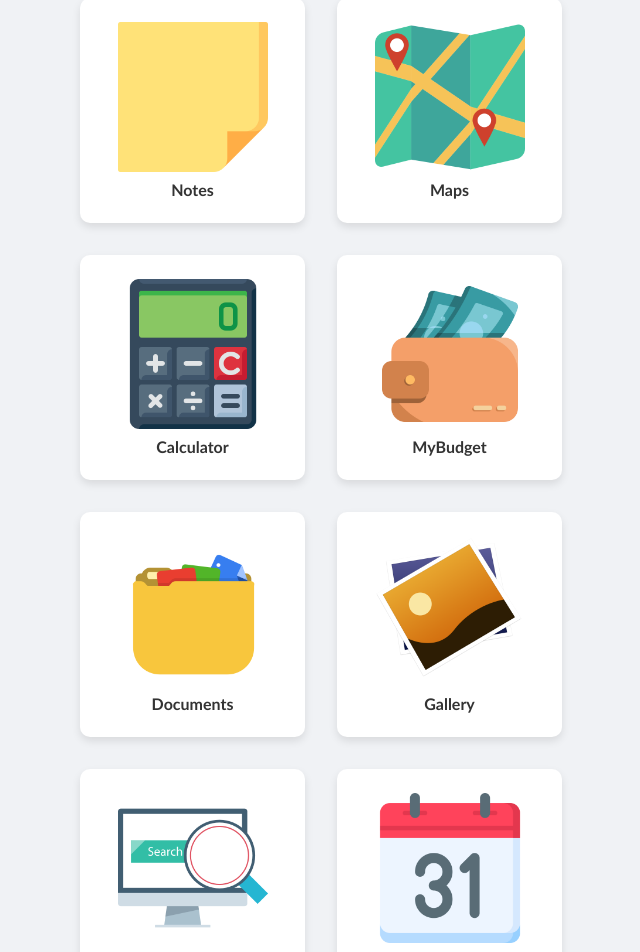
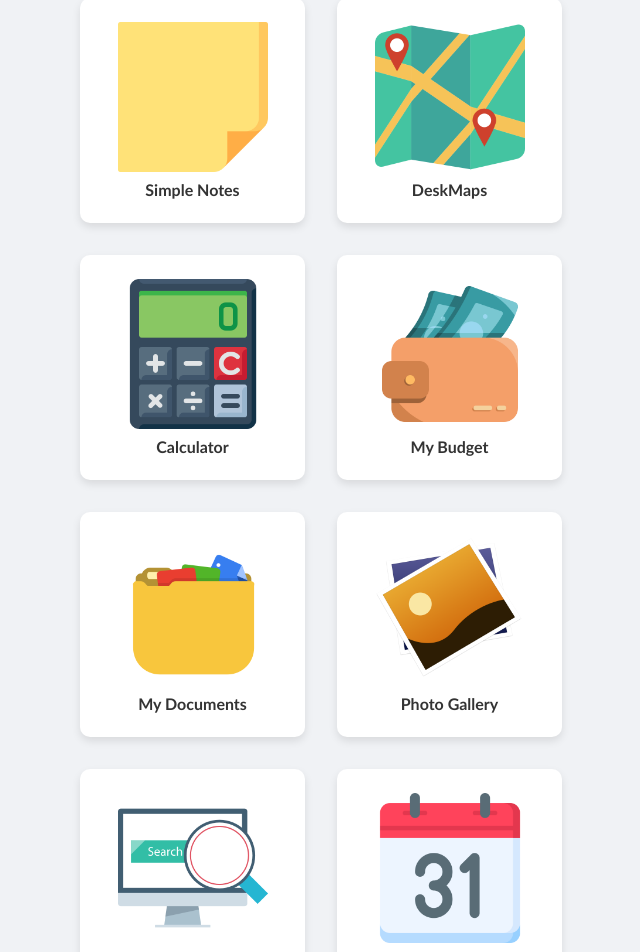
Before and after one commit to Pyrvdox/WebDesk, a React (Create React App) app in the folder frontend/: page /home in a window 1280 px wide. Shown: the part 160-1112 px from the top of the page, without its empty margins (319-959 px from the left). Built offline with nearby package versions, Linux system fonts and the light colour scheme.

Commit message:
Small design change

```diff
--- a/frontend/src/Components/Home.js
+++ b/frontend/src/Components/Home.js
@@ -14,6 +14,7 @@ import Store from '../Assets/store.png'
 import Weather from '../Assets/weather.png'
 import Search from '../Assets/search.png'
 import Calendar from '../Assets/calendar.png'
+import Timer from '../Assets/stopwatch.png'
 
 const HomeComponent = () => {
 
@@ -25,11 +26,11 @@ const HomeComponent = () => {
             <div className="content-bar">
                 <a href="notes" className="div-link"><div className="app-container">
                     <img src={Notes} alt="Notes" />
-                    <h2>Notes</h2>
+                    <h2>Simple Notes</h2>
                 </div></a>
                 <a href="maps" className="div-link"><div className="app-container">
                     <img src={Map} alt="Map" />
-                    <h2>Maps</h2>
+                    <h2>DeskMaps</h2>
                 </div></a>
                 <a href="calculator" className="div-link"><div className="app-container">
                     <img src={Calculator} alt="Calculator" />
@@ -37,23 +38,23 @@ const HomeComponent = () => {
                 </div></a>
                 <a href="" className="div-link"><div className="app-container">
                     <img src={Wallet} alt="Wallet" />
-                    <h2>MyBudget</h2>
+                    <h2>My Budget</h2>
                 </div></a>
                 <a href="" className="div-link"><div className="app-container">
                     <img src={Docs} alt="Docs" />
-                    <h2>Documents</h2>
+                    <h2>My Documents</h2>
                 </div></a>
                 <a href="" className="div-link"><div className="app-container">
                     <img src={Pictures} alt="Pictures" />
-                    <h2>Gallery</h2>
+                    <h2>Photo Gallery</h2>
                 </div></a>
                 <a href="search" className="div-link"><div className="app-container">
                     <img src={Search} alt="Search" />
-                    <h2>Search</h2>
+                    <h2>Web Search</h2>
                 </div></a>
                 <a href="" className="div-link"><div className="app-container">
                     <img src={Calendar} alt="Calendar" />
-                    <h2>Calendar</h2>
+                    <h2>My Time</h2>
                 </div></a>
 
             </div>
```
Also changed, not shown: frontend/src/Assets/stopwatch.png (added).
